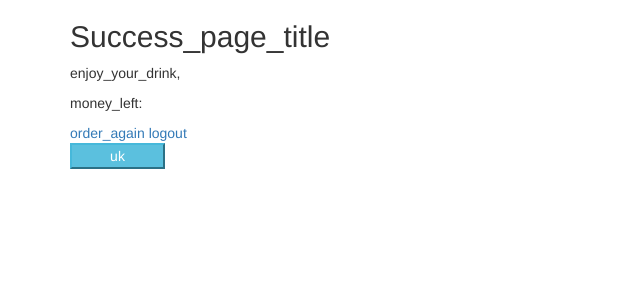
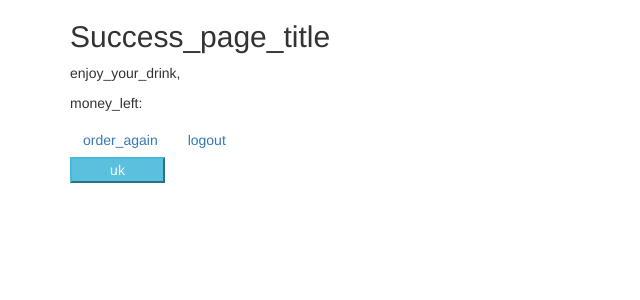
Before and after one commit to proggeo/djangocoffee, a Django app: template mysite/coffee/templates/coffee/success.html in a window 1280 px wide. Shown: the top 300 px of the page, without its empty margins (0-640 px from the left). Run offline with Django 3.2, Linux system fonts and the light colour scheme; the template is opened without the code that fills it, so the values that code supplies are empty; some libraries are stand-ins or nearby versions.

Commit message:
minor bug fixes

```diff
--- a/mysite/coffee/templates/coffee/admin.html
+++ b/mysite/coffee/templates/coffee/admin.html
@@ -62,8 +62,8 @@
         <input type="submit" value="{% trans "Submit" %}" class="btn btn-success btn-block"/>
     </div>
     </form>
-    <a href="{% url 'coffee:order_page' %}">{% trans "order_page" %}</a>
-    <a href="{% url 'coffee:logout' %}">{% trans "logout" %}</a>
+    <a href="{% url 'coffee:order_page' %}" class="btn btn-link">{% trans "order_page" %}</a>
+    <a href="{% url 'coffee:logout' %}" class="btn btn-link">{% trans "logout" %}</a>
     <form action="{% url 'set_language' %}" method="post" class="form-group">
         {% csrf_token %}
         <input name="next" type="hidden" value="{{ request.get_full_path|slice:'3:' }}" />
--- a/mysite/coffee/templates/coffee/index.html
+++ b/mysite/coffee/templates/coffee/index.html
@@ -52,9 +52,9 @@
     </div>
 </form>
 {% if user.is_admin %}
-    <a href="{% url 'coffee:admin_page' %}">{% trans "admin_page" %}</a>
+    <a href="{% url 'coffee:admin_page' %}" class="btn btn-link">{% trans "admin_page" %}</a>
 {% endif %}
-    <a href="{% url 'coffee:logout' %}">{% trans "logout" %}</a>
+    <a href="{% url 'coffee:logout' %}" class="btn btn-link">{% trans "logout" %}</a>
 
     <form action="{% url 'set_language' %}" method="post" class="form-group">
         {% csrf_token %}
--- a/mysite/coffee/templates/coffee/login.html
+++ b/mysite/coffee/templates/coffee/login.html
@@ -20,7 +20,7 @@
     <input type="submit" value="{% trans "login" %}" class="btn btn-success btn-block"/>
 
 </form>
-    <a href="{% url 'coffee:register_page' %}">{% trans "register" %}</a>
+    <a href="{% url 'coffee:register_page' %}" class="btn btn-link">{% trans "register" %}</a>
 
     <form action="{% url 'set_language' %}" method="post" class="form-group">
         {% csrf_token %}
--- a/mysite/coffee/templates/coffee/register.html
+++ b/mysite/coffee/templates/coffee/register.html
@@ -15,7 +15,7 @@
     <input type="text" name="user_name" id="name" class="form-control">
     <p>{% trans "Password" %}:</p>
     <input type="password" name="password" id="password" class="form-control">
-    <input type="submit" value="Register" class="btn btn-success btn-block"/>
+    <input type="submit" value="{% trans 'register' %}" class="btn btn-success btn-block"/>
 
 </form>
 
--- a/mysite/coffee/templates/coffee/success.html
+++ b/mysite/coffee/templates/coffee/success.html
@@ -13,8 +13,8 @@
     <h2>{% trans "Success_page_title" %}</h2>
     <p>{% trans "enjoy_your_drink" %}, {{ user.user_name }}</p>
     <p>{% trans "money_left" %}: {{ user.money_left }}</p>
-    <a href="{% url 'coffee:order_page' %}">{% trans "order_again" %}</a>
-    <a href="{% url 'coffee:logout' %}">{% trans "logout" %}</a>
+    <a href="{% url 'coffee:order_page' %}" class="btn btn-link">{% trans "order_again" %}</a>
+    <a href="{% url 'coffee:logout' %}" class="btn btn-link">{% trans "logout" %}</a>
     <form action="{% url 'set_language' %}" method="post" class="form-group">
         {% csrf_token %}
         <input name="next" type="hidden" value="{{ request.get_full_path|slice:'3:' }}" />
```
